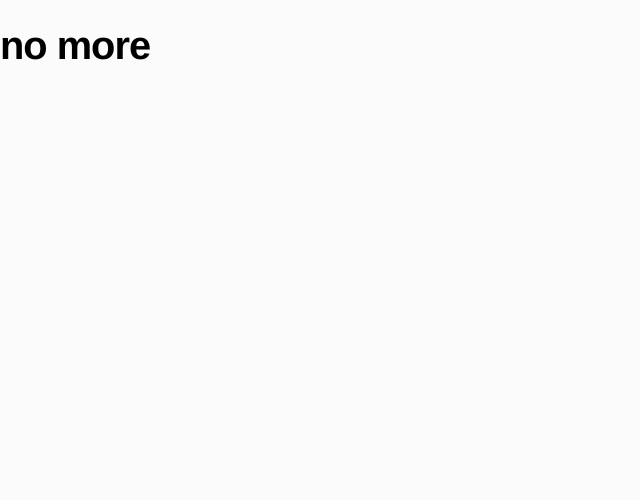
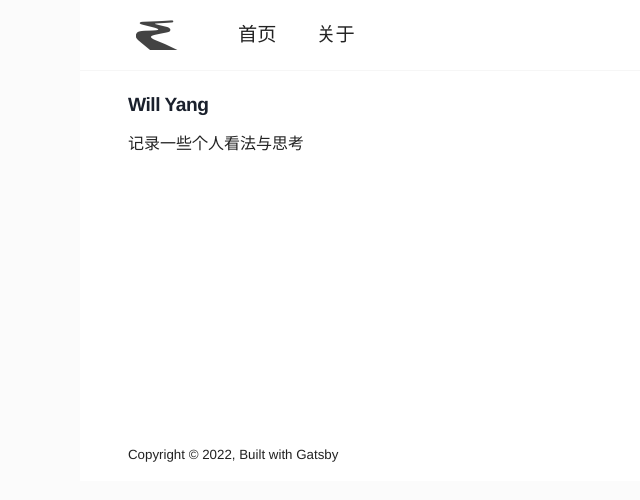
Before and after one commit to willyang/willyang.github.io, a Gatsby site: page /about in a window 1280 px wide. Shown: the whole page, without its empty margins (0-640 px from the left). Built offline with nearby package versions, Linux system fonts and the light colour scheme; Gatsby itself is replaced by a stand-in of ours.

Commit message:
modify any pages

```diff
--- a/src/components/layout.js
+++ b/src/components/layout.js
@@ -13,15 +13,14 @@ const Layout = ({ location, title, children }) => {
           <Link to="/" className="logo">
             <StaticImage
               layout="fixed"
-              src="../images/logo.svg"
+              src="../images/logo.png"
               width={42}
-              height={29}
+              height={30}
               alt="Profile picture"
             />
-            {/* <embed src="..//test.svg" style="display:block;width:330px;height:240px" /> */}
           </Link>
           <Link to="/">首页</Link>
-          <Link to="/">分类</Link>
+          <Link to="/about">关于</Link>
       </div>
     )
   // } else {
--- a/src/pages/about.js
+++ b/src/pages/about.js
@@ -1,6 +1,38 @@
-import React from "react"
-export default () => (
-  <div style={{ color: `teal` }}>
-    <h1>no more</h1>
-  </div>
-)
+import * as React from "react"
+import { graphql } from "gatsby"
+import Layout from "../components/layout"
+
+const BlogIndex = ({ data, location }) => {
+  const siteTitle = data.site.siteMetadata?.title || `Title`
+
+  return (
+    <Layout location={location} title={siteTitle}>
+        <div>
+          <h4>Will Yang</h4>
+          <p>记录一些个人看法与思考</p>
+          <br />
+          <br />
+          <br />
+          <br />
+          <br />
+          <br />
+          <br />
+          <br />
+          <br />
+          <br />
+        </div>
+    </Layout>
+  )
+}
+
+export default BlogIndex
+
+export const pageQuery = graphql`
+  query {
+    site {
+      siteMetadata {
+        title
+      }
+    }
+  }
+`
--- a/src/pages/index.js
+++ b/src/pages/index.js
@@ -1,7 +1,7 @@
 import * as React from "react"
 import { Link, graphql } from "gatsby"
 
-import Bio from "../components/bio"
+// import Bio from "../components/bio"
 import Layout from "../components/layout"
 import Seo from "../components/seo"
 
```
Also changed, not shown: src/images/logo.png (added), src/images/logo.svg (deleted).
